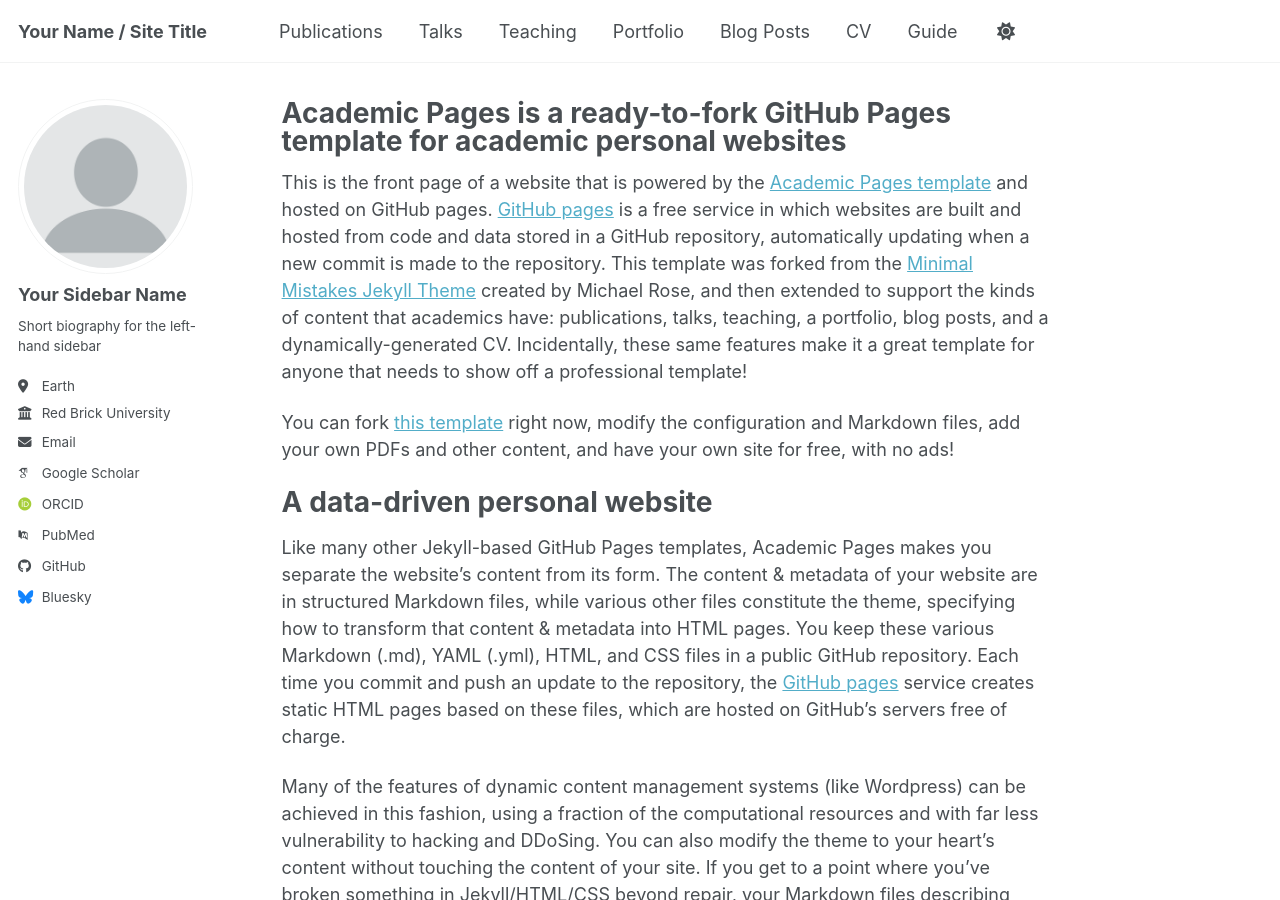
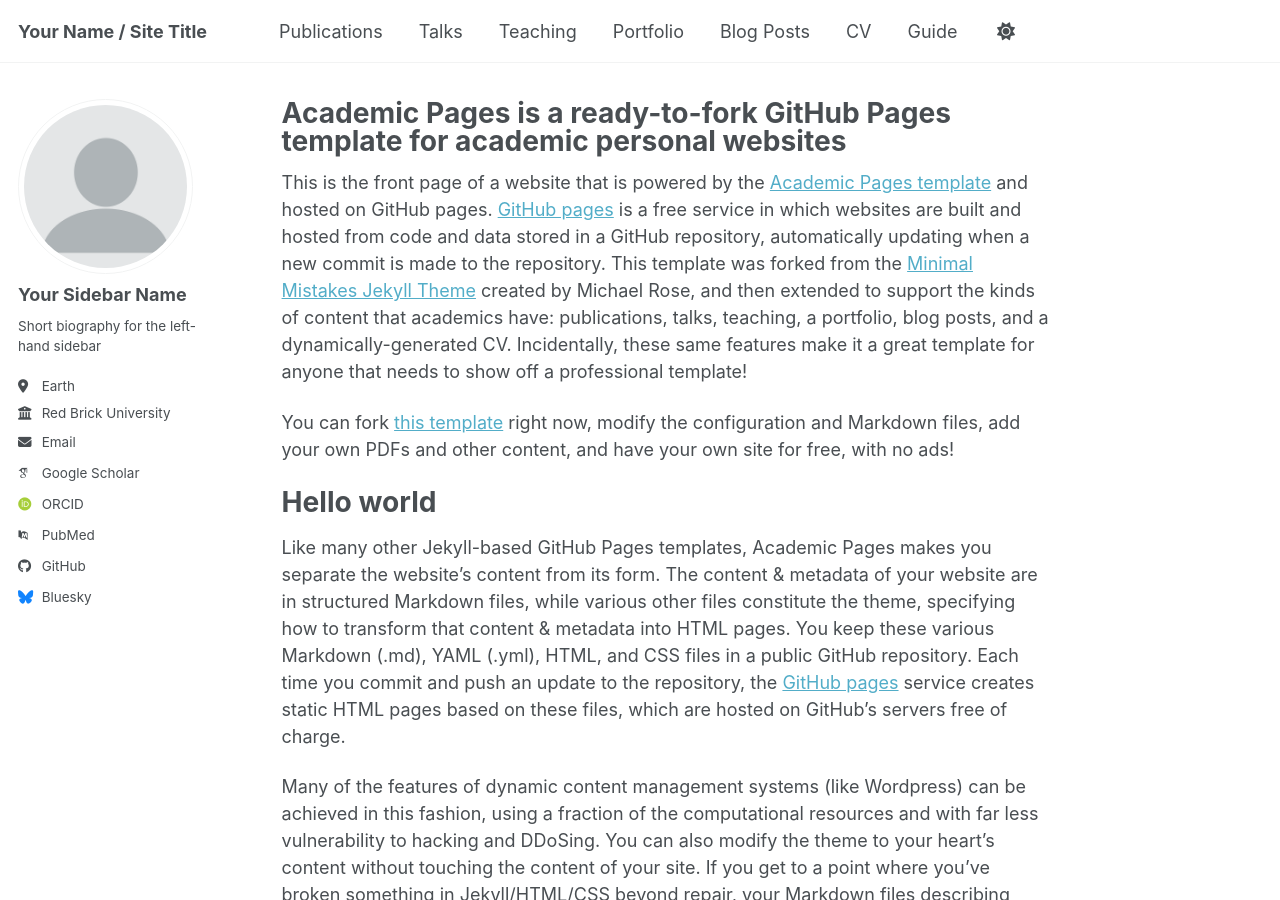
Before and after one commit to StoneChou2007/StoneChou2007, a Jekyll site: the page built from _pages/about.md, in a window 1280 px wide and 900 px high. Built offline with Jekyll 4.4.1, drawn with Linux system fonts in a browser that asks for light colours; some web fonts are replaced; a script bundle is joined from its source files by our own code; library files that are not in the unit come from our copies.

Commit message:
Update about.md

```diff
--- a/_pages/about.md
+++ b/_pages/about.md
@@ -11,7 +11,7 @@
 
  You can fork [this template](https://github.com/academicpages/academicpages.github.io) right now, modify the configuration and Markdown files, add your own PDFs and other content, and have your own site for free, with no ads!
 
-A data-driven personal website
+Hello world
 ======
 Like many other Jekyll-based GitHub Pages templates, Academic Pages makes you separate the website's content from its form. The content & metadata of your website are in structured Markdown files, while various other files constitute the theme, specifying how to transform that content & metadata into HTML pages. You keep these various Markdown (.md), YAML (.yml), HTML, and CSS files in a public GitHub repository. Each time you commit and push an update to the repository, the [GitHub pages](https://pages.github.com/) service creates static HTML pages based on these files, which are hosted on GitHub's servers free of charge.
 
```
